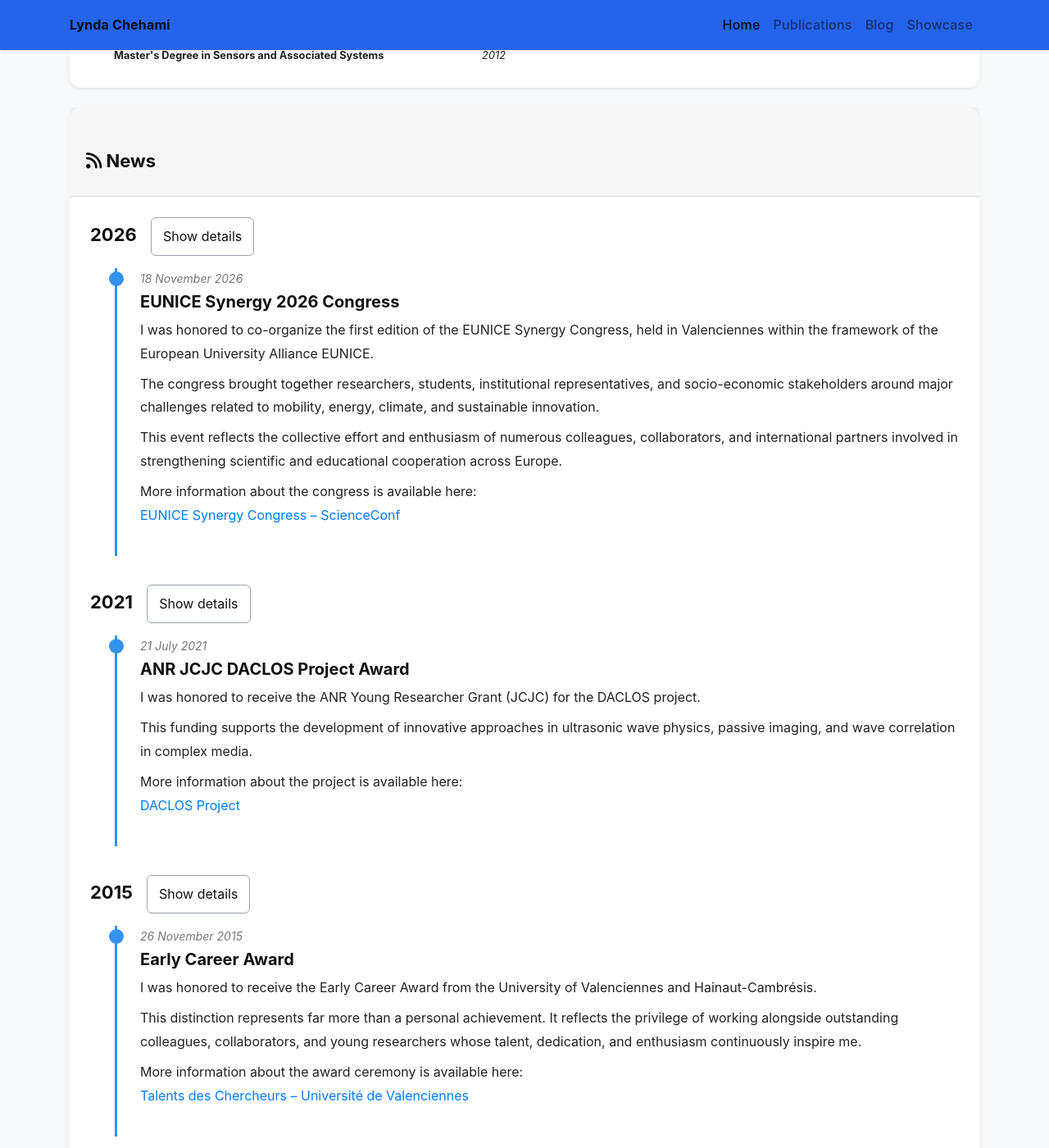
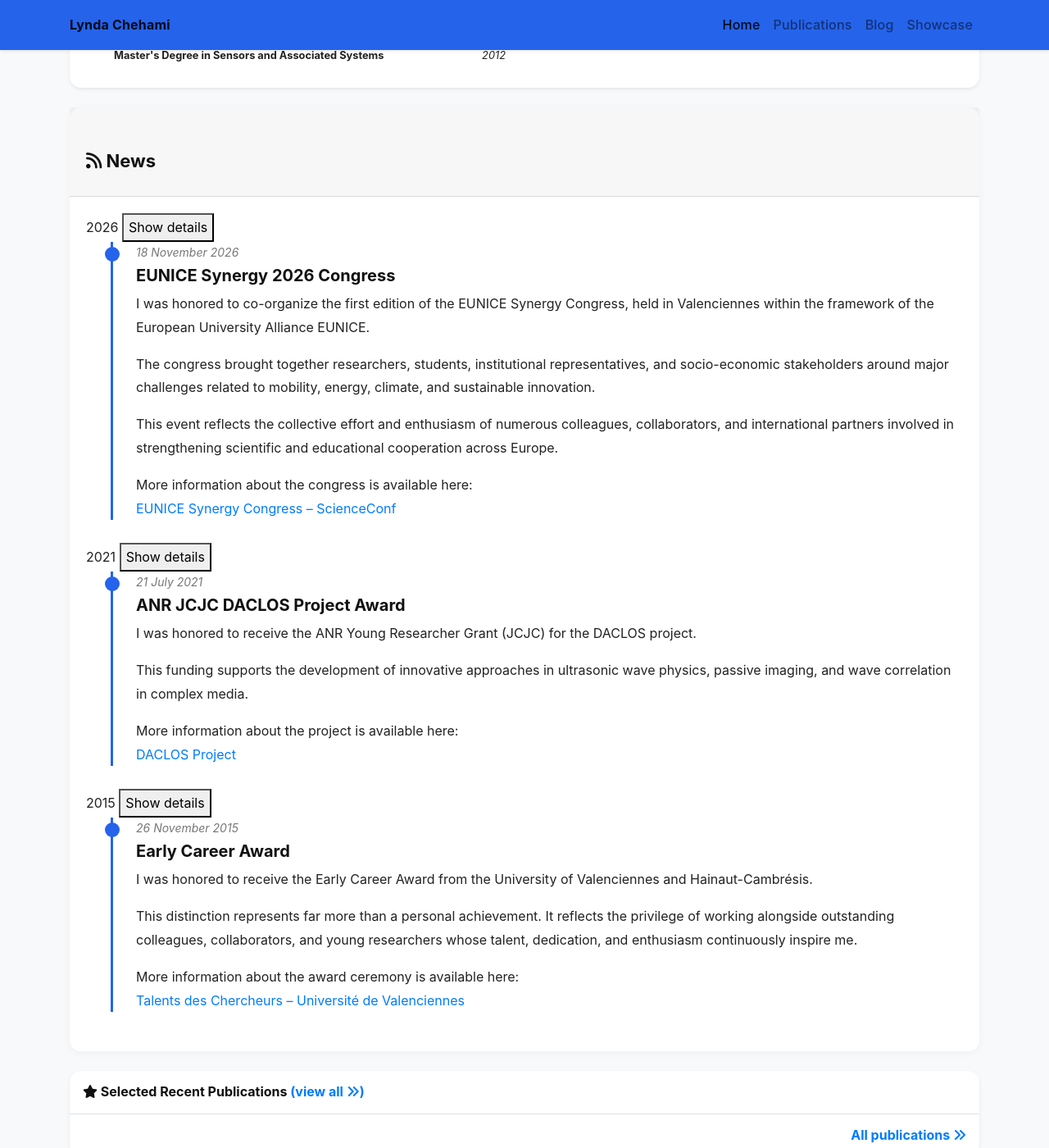
Before and after one commit to lchehami/lchehami.github.io, a Jekyll site: the page built from index.html, in a window 1280 px wide and 1400 px high, scrolled down 1032 px. Shown: the whole window at 82% size. Built offline with Jekyll 4.4.1, drawn with Linux system fonts in a browser that asks for light colours; nearby versions of some CDN libraries; a style sheet for code colours, icons or effects is not loaded.

Commit message:
Update global.css

```diff
--- a/assets/css/global.css
+++ b/assets/css/global.css
@@ -273,55 +273,34 @@ section {
   }
 }
 
-/* ===== NEWS TIMELINE ===== */
+/* ===== NEWS TIMELINE AVEC BARRE ===== */
 
-.news-timeline {
-  padding: 25px;
-}
-
-.news-year-block {
-  margin-bottom: 35px;
-}
-
-.news-year {
-  font-size: 22px;
-  font-weight: 700;
-  color: var(--text);
-  margin-bottom: 15px;
-}
-
-.news-toggle {
-  margin-left: 12px;
-  padding: 8px 14px;
-  border: 1px solid #9ca3af;
-  border-radius: 6px;
-  background: transparent;
-  color: var(--text-soft);
-  font-size: 16px;
-  cursor: pointer;
+.news-year-content {
+  position: relative;
+  margin-left: 30px;
+  padding-left: 28px;
+  border-left: 3px solid #2563eb !important;
 }
 
 .news-entry {
   position: relative;
-  display: flex;
-  gap: 18px;
-  margin-left: 30px;
-  padding-bottom: 28px;
-  border-left: 3px solid var(--blue);
+  margin-bottom: 28px;
+  padding-left: 0;
 }
 
 .news-dot {
   width: 18px;
   height: 18px;
-  background: var(--blue);
+  background: #2563eb;
   border-radius: 50%;
   position: absolute;
-  left: -10px;
-  top: 4px;
+  left: -38px;
+  top: 6px;
+  z-index: 2;
 }
 
 .news-text {
-  padding-left: 28px;
+  padding-left: 0;
 }
 
 .news-date {
@@ -336,17 +315,11 @@ section {
   margin-bottom: 8px;
 }
 
-.news-content p {
-  margin-bottom: 8px;
+/* Dark mode */
+body.dark .news-year-content {
+  border-left-color: #82b1ff !important;
 }
 
-/* DARK MODE */
-
-body.dark .news-toggle {
-  color: #f0f0f0;
-  border-color: #666;
+body.dark .news-dot {
+  background: #82b1ff;
 }
-
-body.dark .news-date {
-  color: #aaa;
-}
```
